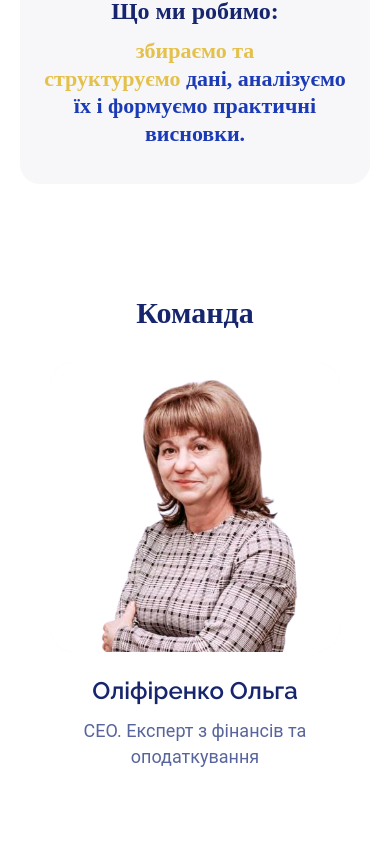
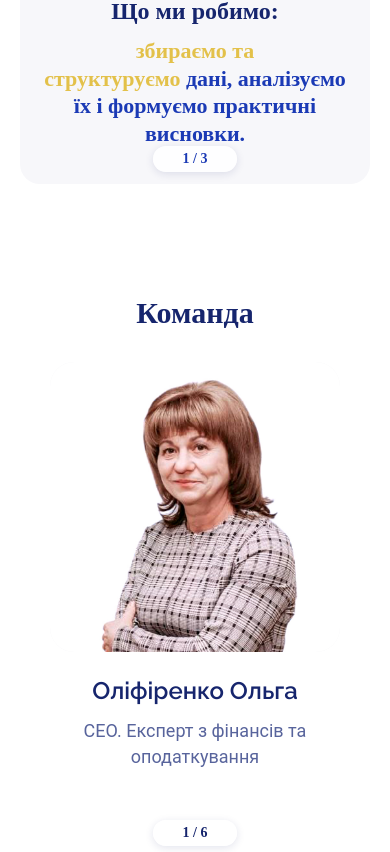
Before and after one commit to Ogater/ra-centrum, a React (Vite) app: page / in a window 390 px wide. Shown: the part 972-1824 px from the top of the page. Built offline with nearby package versions, Linux system fonts and the light colour scheme.

Commit message:
button-counter

```diff
--- a/src/components/About/index.jsx
+++ b/src/components/About/index.jsx
@@ -161,6 +161,7 @@ export default function About() {
               </button>
             )}
           </div>
+          <div className={styles.about__counter} aria-live="polite">{`${slide + 1} / 3`}</div>
         </div>
       </div>
     </section>
--- a/src/components/About/index.module.scss
+++ b/src/components/About/index.module.scss
@@ -196,6 +196,35 @@ $panel:     #f7f7fa;
   }
 }
 
+/* Mobile counter for What we do */
+.about__counter {
+  position: absolute;
+  left: 50%;
+  bottom: 12px;
+  transform: translateX(-50%);
+  padding: 6px 10px;
+  border-radius: 9999px;
+  background: rgba(255, 255, 255, 0.88);
+  box-shadow: 0 2px 8px rgba(22, 37, 109, 0.12);
+  color: $brandBlue;
+  font-weight: 800;
+  font-size: 14px;
+  line-height: 1;
+  display: none;
+}
+
+@media (max-width: 767px) {
+  .about__counter {
+    display: inline-flex;
+    align-items: center;
+    justify-content: center;
+    min-width: 64px;
+    text-align: center;
+  }
+  /* prevent counter overlapping text */
+  .about__whatPanel { padding-bottom: 76px; }
+}
+
 /* 768..1023 — те же размеры шрифтов, но паддинги 56/104 */
 @media (min-width: 768px) and (max-width: 1023px) {
   .about {
--- a/src/components/Team/index.jsx
+++ b/src/components/Team/index.jsx
@@ -172,6 +172,9 @@ export default function Team() {
                 </button>
               )}
             </div>
+            <div className={styles.slider__counter} aria-live="polite">
+              {itemsPerView === 1 ? `${pageIndex + 1} / ${TEAM.length}` : `${pageIndex + 1} / ${pages.length}`}
+            </div>
           </div>
         </div>
       )}
--- a/src/components/Team/index.module.scss
+++ b/src/components/Team/index.module.scss
@@ -188,3 +188,31 @@ $body:  #58649c;
 @media (max-width: 1023px) {
   .team__grid { display: none; }
 }
+
+/* Mobile counter: shows current slide index */
+.slider__counter {
+  position: absolute;
+  left: 50%;
+  bottom: 12px;
+  transform: translateX(-50%);
+  padding: 6px 10px;
+  border-radius: 9999px;
+  background: rgba(255, 255, 255, 0.88);
+  box-shadow: 0 2px 8px rgba(22, 37, 109, 0.12);
+  color: $brand;
+  font-weight: 700;
+  font-size: 14px;
+  line-height: 1;
+  display: none;
+}
+
+@media (max-width: 767px) {
+  .slider__counter {
+    display: inline-flex;
+    align-items: center;
+    justify-content: center;
+    min-width: 64px;
+    text-align: center;
+  }
+  .slider__viewport { padding-bottom: 44px; }
+}
```
